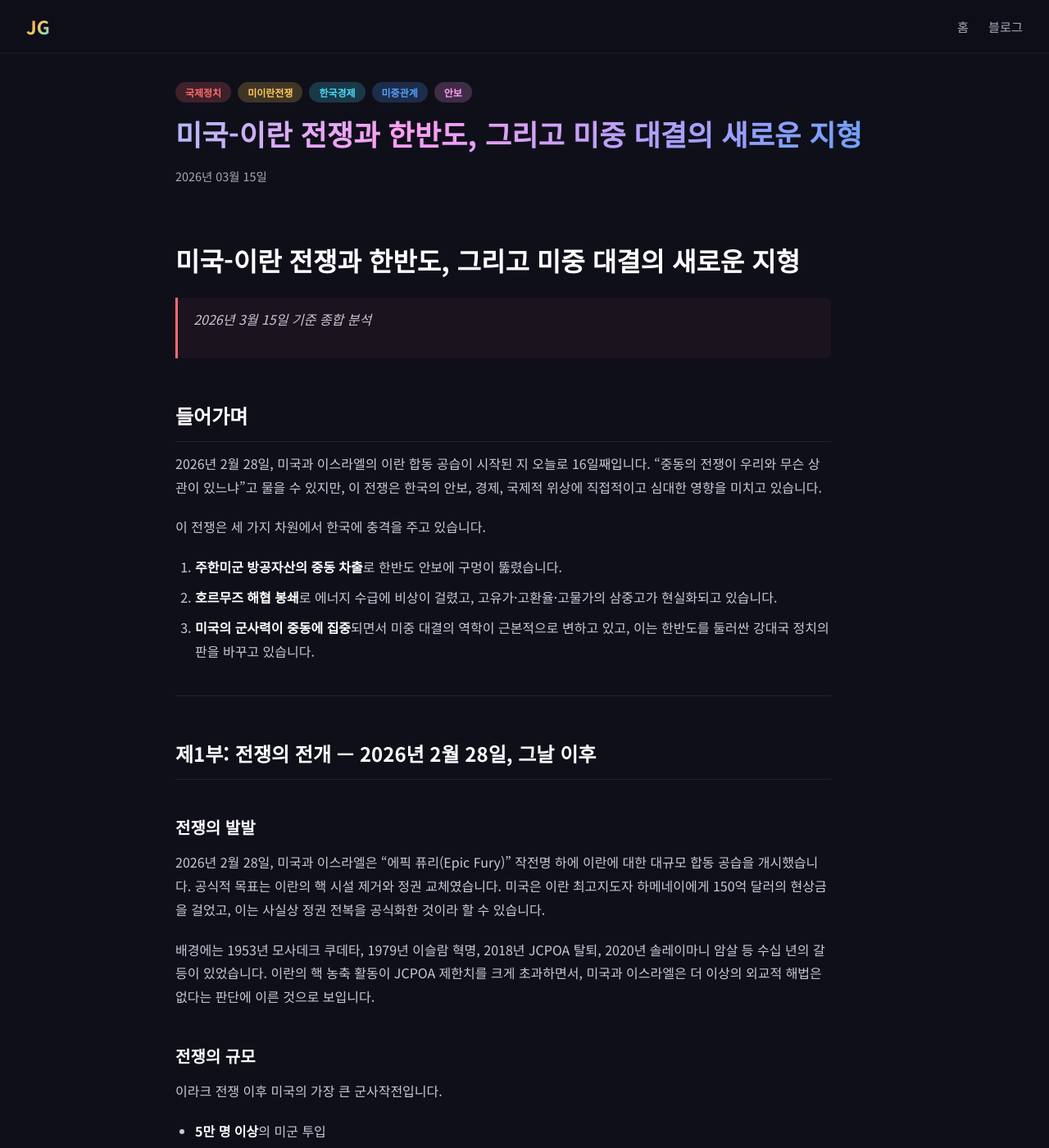
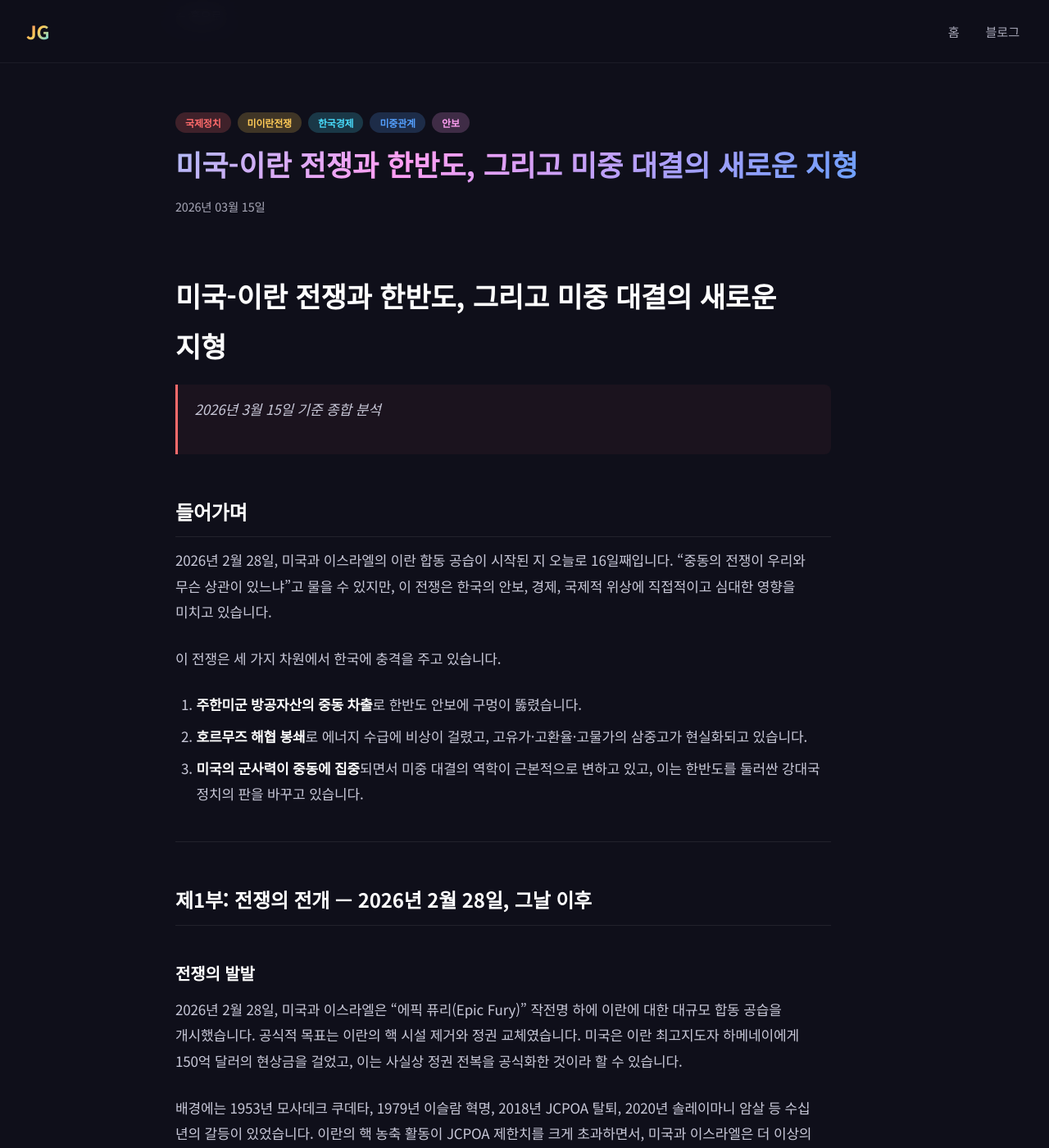
Before and after one commit to menwchen/menwchen.github.io, a Jekyll site: the page built from _posts/2026-03-15-us-iran-war-korea-analysis.md, in a window 1280 px wide and 1400 px high. Shown: the whole window at 82% size. Built offline with Jekyll 4.4.1, drawn with Linux system fonts in a browser that asks for light colours.

Commit message:
디자인 개선: 한글 타이포그래피 최적화 및 모바일 반응형 강화
- 한글 word-break: keep-all, letter-spacing 최적화
- 본문 font-size 17px, line-height 1.85, paragraph spacing 1.5em
- 768px/640px 이중 반응형 브레이크포인트
- 모바일 터치 타겟 44px 이상, 버튼 풀 위드스
- 포스트 페이지에 '← 홈으로' 내비게이션 추가
- 이미지 반응형 처리 (max-width: 100%)

Co-Authored-By: Claude Opus 4.6 (1M context) <noreply@anthropic.com>

```diff
--- a/_includes/head.html
+++ b/_includes/head.html
@@ -10,7 +10,10 @@
     color: #e8e8f0;
     font-family: 'Noto Sans KR', -apple-system, BlinkMacSystemFont, sans-serif;
     -webkit-font-smoothing: antialiased;
+    word-break: keep-all;
+    letter-spacing: -0.01em;
   }
+  img { max-width: 100%; height: auto; }
   nav {
     position: fixed; top: 0; left: 0; right: 0; z-index: 100;
     background: rgba(15,15,26,0.85);
@@ -29,7 +32,8 @@
   .nav-links { display: flex; gap: 24px; }
   .nav-links a {
     color: #a8a8b8; text-decoration: none; font-size: 0.95rem;
-    transition: color 0.2s;
+    transition: color 0.2s; padding: 8px 4px; min-height: 44px;
+    display: inline-flex; align-items: center;
   }
   .nav-links a:hover { color: #fff; }
   .container { max-width: 900px; margin: 0 auto; padding: 0 24px; }
@@ -103,16 +107,16 @@
   .post-date { color: #a8a8b8; font-size: 0.9rem; margin-bottom: 2em; }
 
   /* Post content */
-  .post-content { line-height: 1.8; max-width: 800px; }
+  .post-content { line-height: 1.8; max-width: 800px; font-size: 17px; }
   .post-content h1, .post-content h2, .post-content h3, .post-content h4 { color: #fff; margin-top: 2em; margin-bottom: 0.5em; }
   .post-content h2 { font-size: 1.5rem; padding-bottom: 0.4em; border-bottom: 1px solid rgba(255,255,255,0.08); }
   .post-content h3 { font-size: 1.25rem; }
   .post-content h4 { font-size: 1.1rem; }
-  .post-content p { color: #c8c8d8; margin-bottom: 1.25em; }
+  .post-content p { color: #c8c8d8; margin-bottom: 1.5em; line-height: 1.85; }
   .post-content strong { color: #fff; }
   .post-content a { color: #54a0ff; text-decoration: underline; }
-  .post-content ul, .post-content ol { color: #c8c8d8; padding-left: 1.5em; margin-bottom: 1.25em; }
-  .post-content li { margin-bottom: 0.5em; }
+  .post-content ul, .post-content ol { color: #c8c8d8; padding-left: 1.5em; margin-bottom: 1.5em; }
+  .post-content li { margin-bottom: 0.5em; line-height: 1.8; }
   .post-content blockquote {
     border-left: 3px solid #ff6b6b; padding: 0.8em 1.2em;
     color: #a8a8b8; font-style: italic; margin-bottom: 1.25em;
@@ -145,10 +149,36 @@
     margin-top: 60px;
   }
 
+  /* Back link */
+  .back-link {
+    display: inline-block; color: #a8a8b8; text-decoration: none;
+    font-size: 0.9rem; padding: 8px 0; transition: color 0.2s;
+  }
+  .back-link:hover { color: #48dbfb; }
+
+  @media (max-width: 768px) {
+    .container { padding: 0 20px; }
+    .hero h1 { font-size: 2.6rem; }
+    .post-content { font-size: 16.5px; }
+    .card { padding: 22px; }
+  }
+
   @media (max-width: 640px) {
-    .hero h1 { font-size: 2.2rem; }
+    .hero h1 { font-size: 2rem; }
     .hero { padding: 120px 0 60px; }
+    .hero p { font-size: 1rem; }
     nav { padding: 12px 16px; }
-    .post-header h1 { font-size: 1.6rem; }
+    .container { padding: 0 16px; }
+    .post-header { padding-top: 80px; }
+    .post-header h1 { font-size: 1.5rem; }
+    .post-content { font-size: 16px; }
+    .post-content p { margin-bottom: 1.3em; }
+    .card { padding: 20px; margin-bottom: 16px; border-radius: 12px; }
+    .card h3 { font-size: 1.1rem; }
+    .card-tags { gap: 6px; }
+    .tag { font-size: 0.7rem; padding: 3px 10px; }
+    .section-title { font-size: 1.3rem; margin-bottom: 24px; }
+    .hero-buttons { flex-direction: column; align-items: center; }
+    .btn-primary, .btn-outline { width: 100%; max-width: 280px; text-align: center; min-height: 44px; display: inline-flex; align-items: center; justify-content: center; }
   }
 </style>
--- a/_layouts/post.html
+++ b/_layouts/post.html
@@ -6,6 +6,7 @@
 <body>
   {% include nav.html %}
   <div class="container">
+    <a href="/" class="back-link">← 홈으로</a>
     <div class="post-header">
       <div class="card-tags">
         {% for tag in page.tags %}
```
